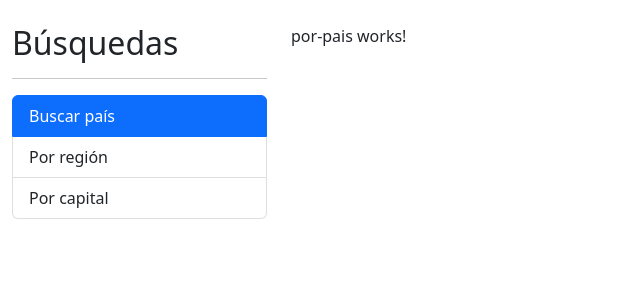
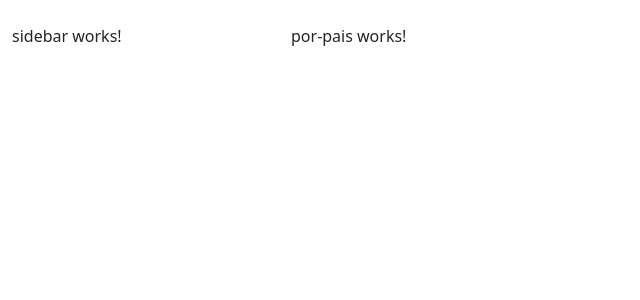
Before and after one commit to Leonardo-Robot-PostRock/PaisesApp, an Angular app: page / in a window 1280 px wide. Shown: the top 300 px of the page, without its empty margins (0-640 px from the left). Built offline with nearby package versions, Linux system fonts and the light colour scheme.

Commit message:
app-sidebar

```diff
--- a/src/app/app.component.html
+++ b/src/app/app.component.html
@@ -1,14 +1,6 @@
 <div class="row container mt-4">
   <div class="col-3">
-    <h2>B&uacute;squedas</h2>
-    <hr />
-    <ul class="list-group">
-      <li routerLink="" routerLinkActive="active" [routerLinkActiveOptions]="{ exact: true }" class="list-group-item">
-        Buscar pa&iacute;s
-      </li>
-      <li routerLink="region" routerLinkActive="active" class="list-group-item">Por regi&oacute;n</li>
-      <li routerLink="capital" routerLinkActive="active" class="list-group-item">Por capital</li>
-    </ul>
+    <app-sidebar></app-sidebar>
   </div>
 
   <div class="col">
```
